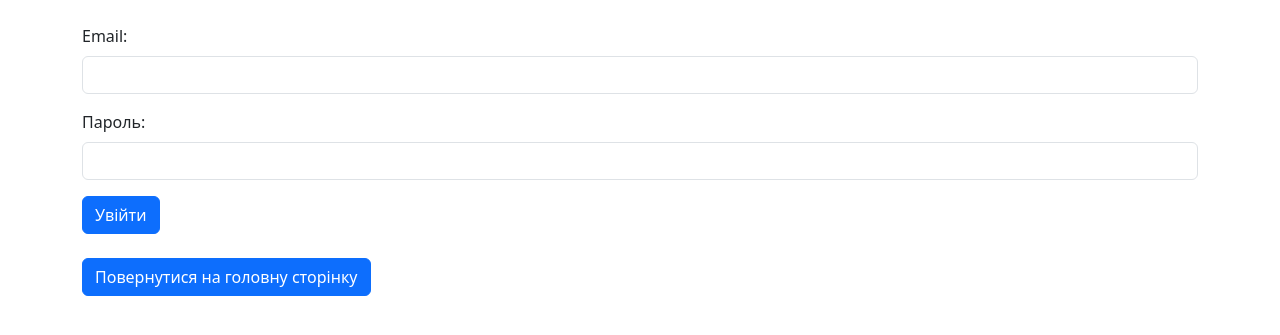
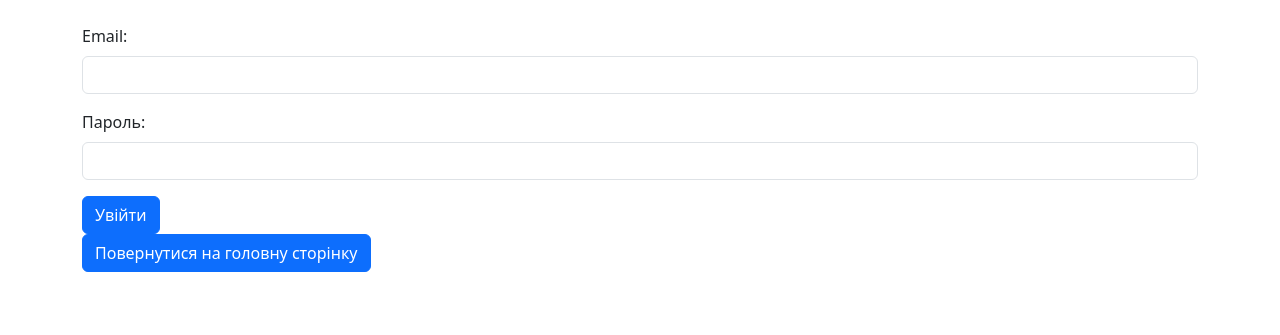
Before and after one commit to oleverse/picturest, a FastAPI app: page /login in a window 1280 px wide. Shown: the top 335 px of the page. Run offline with FastAPI, Linux system fonts and the light colour scheme; parts of the project's set-up code (start-up, migrations or seed data) failed here and were passed over; some libraries are stand-ins or nearby versions.

Commit message:
Update login.html

```diff
--- a/front/templates/login.html
+++ b/front/templates/login.html
@@ -25,9 +25,7 @@
             <button type="submit" class="btn btn-primary">Увійти</button>
         </form>
 
-        <form action="/" method="get" class="mt-4">
-            <a class="btn btn-primary" href="/">Повернутися на головну сторінку</a>
-        </form>
+        <a class="btn btn-primary" href="/">Повернутися на головну сторінку</a>
     </div>
     <script src="main.js"></script>
 </body>
```
